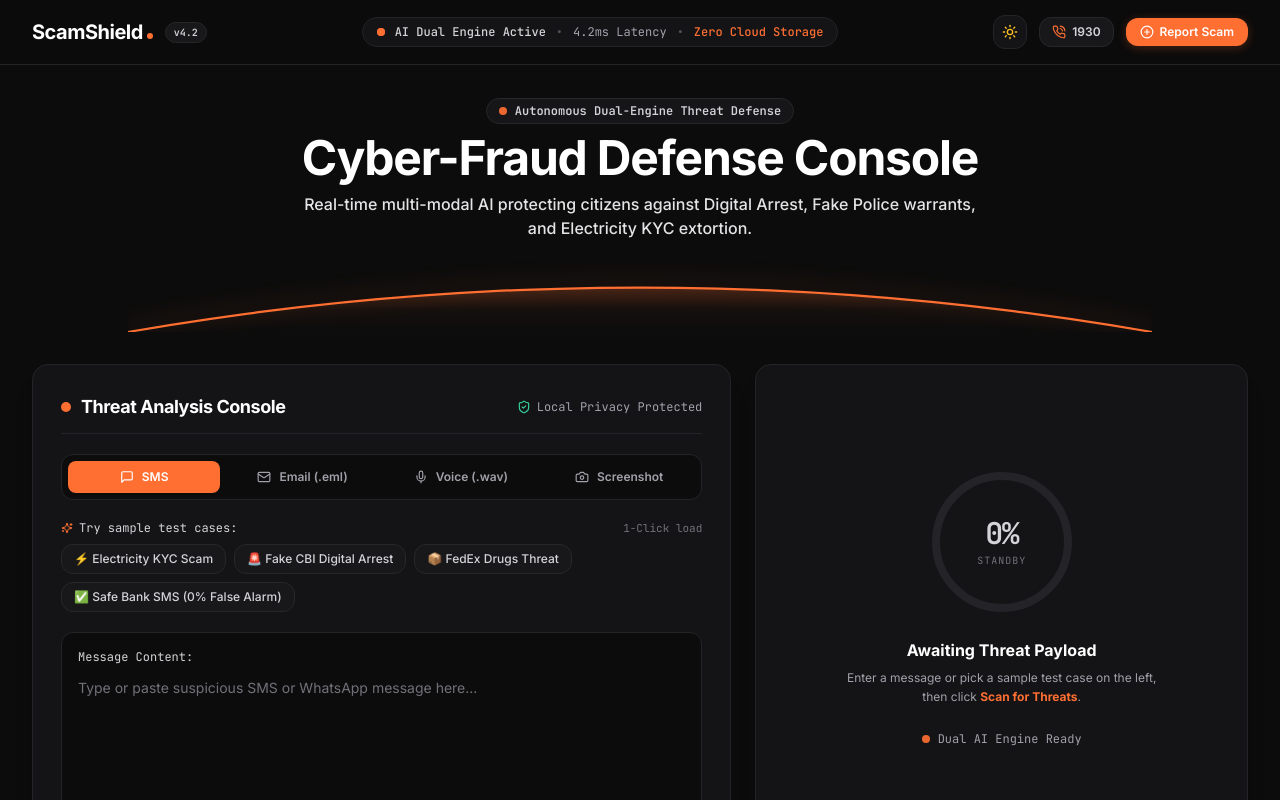
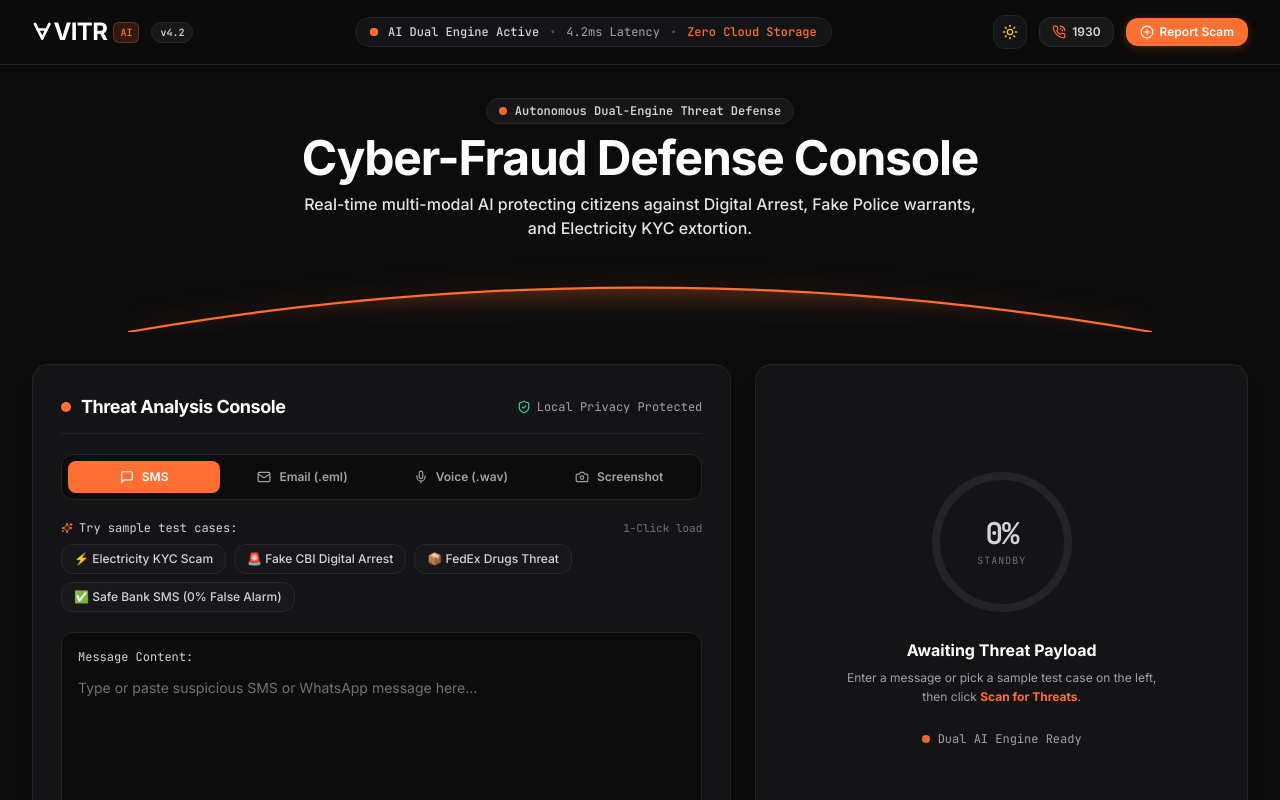
Before and after one commit to Ayus-ProjeXion/ScamShield-Ai, a React (Vite) app in the folder frontend/: page / in a window 1280 px wide. Shown: the top 800 px of the page. Built offline with nearby package versions, Linux system fonts and the light colour scheme.

Commit message:
feat(branding): implement cohesive ∀VITR AI brand identity with matched typography

```diff
--- a/frontend/index.html
+++ b/frontend/index.html
@@ -3,7 +3,7 @@
   <head>
     <meta charset="UTF-8" />
     <meta name="viewport" content="width=device-width, initial-scale=1.0" />
-    <title>ScamShield AI — Next-Gen Cyber-Fraud Threat Intelligence</title>
+    <title>∀VITR AI — Multi-Modal Cyber-Fraud Threat Intelligence Platform</title>
     <link rel="preconnect" href="https://fonts.googleapis.com">
     <link rel="preconnect" href="https://fonts.gstatic.com" crossorigin>
     <link href="https://fonts.googleapis.com/css2?family=Inter:wght@300;400;500;600;700&family=JetBrains+Mono:wght@400;500;600&display=swap" rel="stylesheet">
--- a/frontend/src/App.jsx
+++ b/frontend/src/App.jsx
@@ -357,7 +357,7 @@ Please take immediate action under Indian Cyber Crime Prevention guidelines.`
         isDark ? 'border-[#242428] text-zinc-500' : 'border-[#DCD9D2] text-[#57554F]'
       }`}>
         <p>
-          ScamShield AI • Submission for Hackathon 2026 • 60-30-10 Luxury Cyber-Defense Architecture
+          ∀VITR AI (अवितृ • The Sanskrit Protector) • Multi-Modal Cyber-Fraud Threat Intelligence
         </p>
       </footer>
 
--- a/frontend/src/components/Navbar.jsx
+++ b/frontend/src/components/Navbar.jsx
@@ -10,15 +10,31 @@ export function Navbar({ isDark, onToggleTheme, onOpenReportModal }) {
     }`}>
       <div className="max-w-7xl mx-auto px-4 sm:px-6 lg:px-8 h-16 flex items-center justify-between gap-4">
 
-        {/* Minimalist Typographic Brand — No Cheesy Logos */}
+        {/* AVITR AI — Unified Geometric Brand Identity */}
         <div className="flex items-center gap-3">
-          <div className="flex items-baseline gap-1">
-            <span className={`text-xl font-bold tracking-tight ${
+          <div className="flex items-center select-none">
+            <span className={`flex items-center text-2xl font-black tracking-tight ${
               isDark ? 'text-white' : 'text-[#1C1B18]'
             }`}>
-              ScamShield
+              {/* Precision Inverted 'A' Logo Mark — Perfectly Proportioned & Matched to VITR */}
+              <svg
+                viewBox="0 0 24 24"
+                fill="none"
+                stroke="currentColor"
+                strokeWidth="3.2"
+                strokeLinecap="round"
+                strokeLinejoin="round"
+                className="w-[0.85em] h-[0.85em] inline-block mr-[1px] translate-y-[-1px]"
+              >
+                <line x1="3.5" y1="3.5" x2="12" y2="20.5" />
+                <line x1="20.5" y1="3.5" x2="12" y2="20.5" />
+                <line x1="6.8" y1="10" x2="17.2" y2="10" />
+              </svg>
+              <span>VITR</span>
             </span>
-            <span className="w-1.5 h-1.5 rounded-full bg-[#FF6F32]"></span>
+            <span className="ml-1.5 px-1.5 py-0.5 text-[10px] font-mono font-extrabold rounded-md bg-[#FF6F32]/15 text-[#FF6F32] border border-[#FF6F32]/30">
+              AI
+            </span>
           </div>
           <span className={`text-[10px] font-mono px-2 py-0.5 rounded-full font-semibold border ${
             isDark
```
